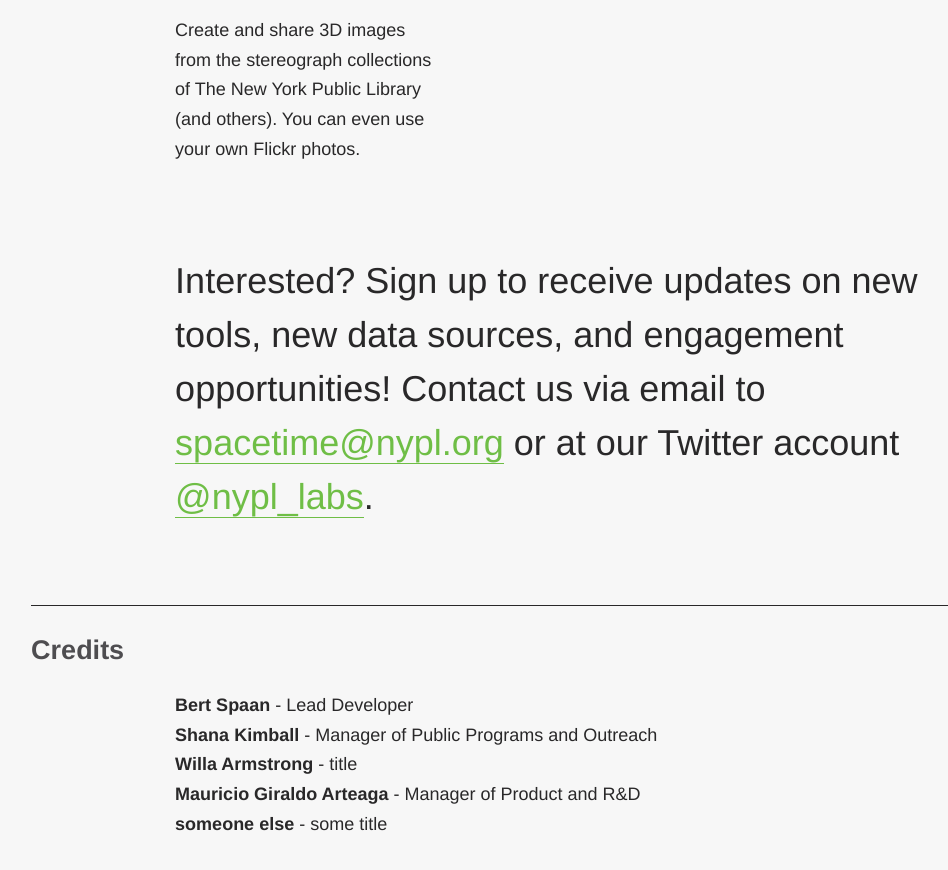
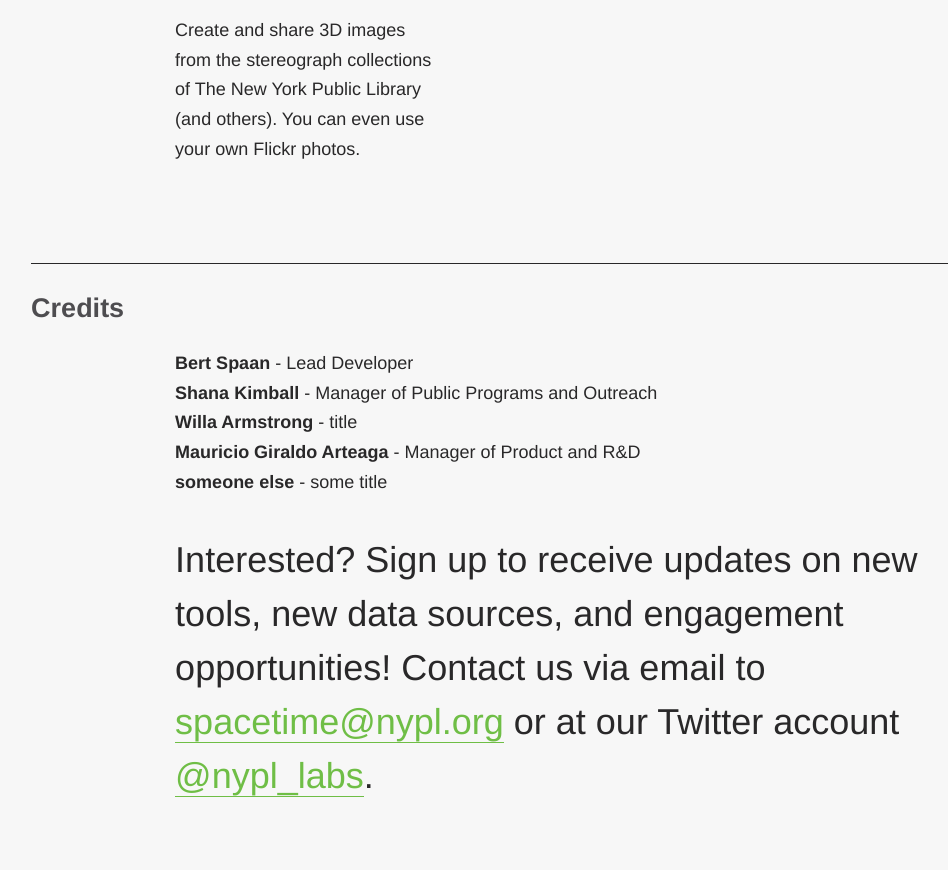
Before and after one commit to nypl-spacetime/nypl-spacetime.github.io, a Jekyll site: the page built from index.html, in a window 1280 px wide and 900 px high, scrolled down 5234 px. Shown: the top 870 px of the window, without its empty margins (134-1082 px from the left). Built offline with Jekyll 4.4.1, drawn with Linux system fonts in a browser that asks for light colours; some web fonts are replaced.

Commit message:
:space_invader: credits above contact

```diff
--- a/index.html
+++ b/index.html
@@ -38,10 +38,6 @@
 </div>
 
 <div class="content">
-  <blockquote class="">Interested? Sign up to receive updates on new tools, new data sources, and engagement opportunities! Contact us via email to <a href="mailto:spacetime@nypl.org">spacetime@nypl.org</a> or at  our Twitter account <a href="https://twitter.com/nypl_labs">@nypl_labs</a>.</blockquote>
-</div>
-
-<div class="content">
   <h2 class="bordered">Credits</h2>
   <ul>
     <li><strong>Bert Spaan</strong> - Lead Developer</li>
@@ -52,6 +48,10 @@
   </ul>
 </div>
 
+<div class="content">
+  <blockquote class="">Interested? Sign up to receive updates on new tools, new data sources, and engagement opportunities! Contact us via email to <a href="mailto:spacetime@nypl.org">spacetime@nypl.org</a> or at  our Twitter account <a href="https://twitter.com/nypl_labs">@nypl_labs</a>.</blockquote>
+</div>
+
 <!-- <div class="map map1817"><h2 class="bottom">1817</h2></div>
 <div class="map map1797"><h2 class="top">1797</h2></div>
 <div class="map map1766"><h2 class="top">1766</h2></div>
```
